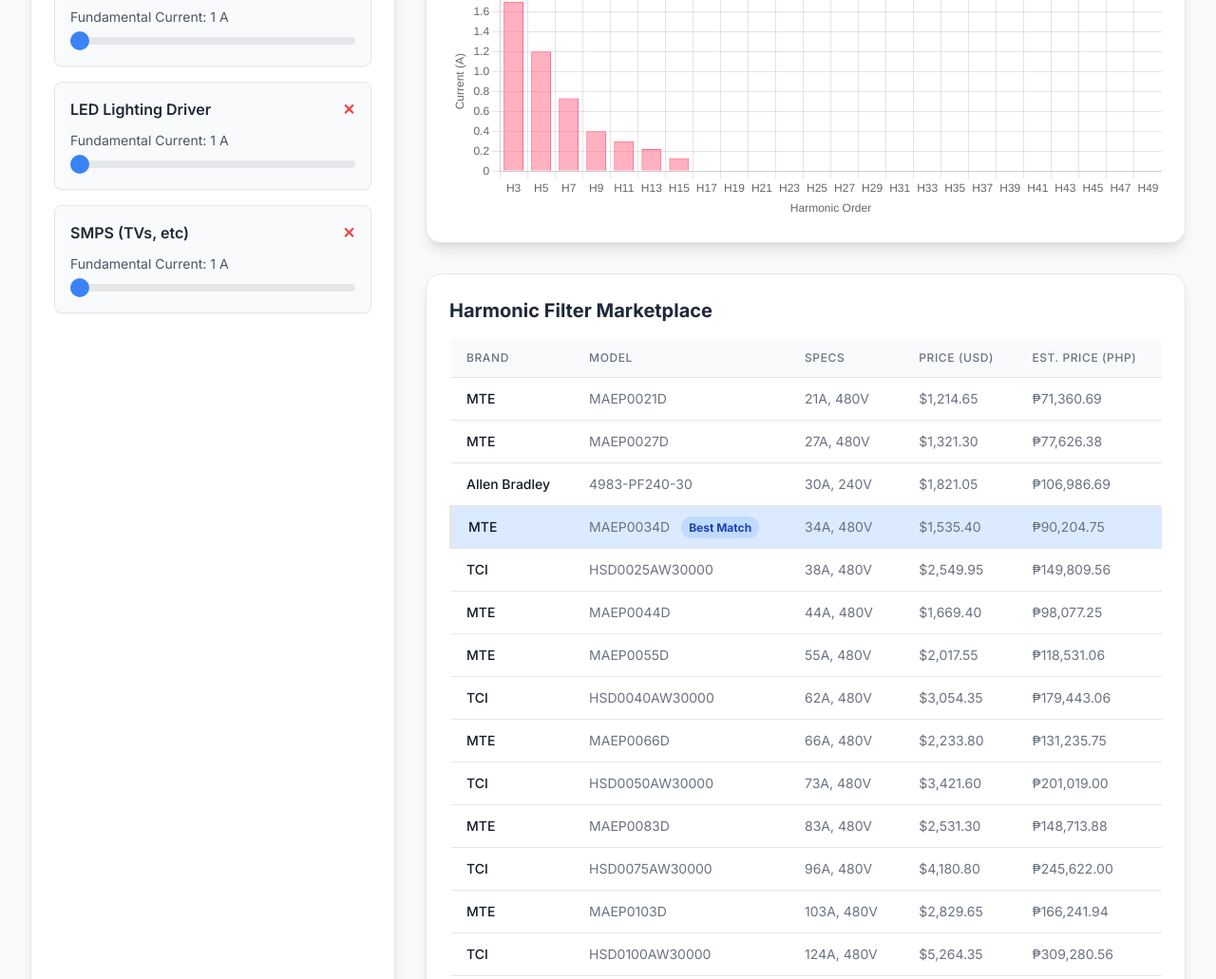
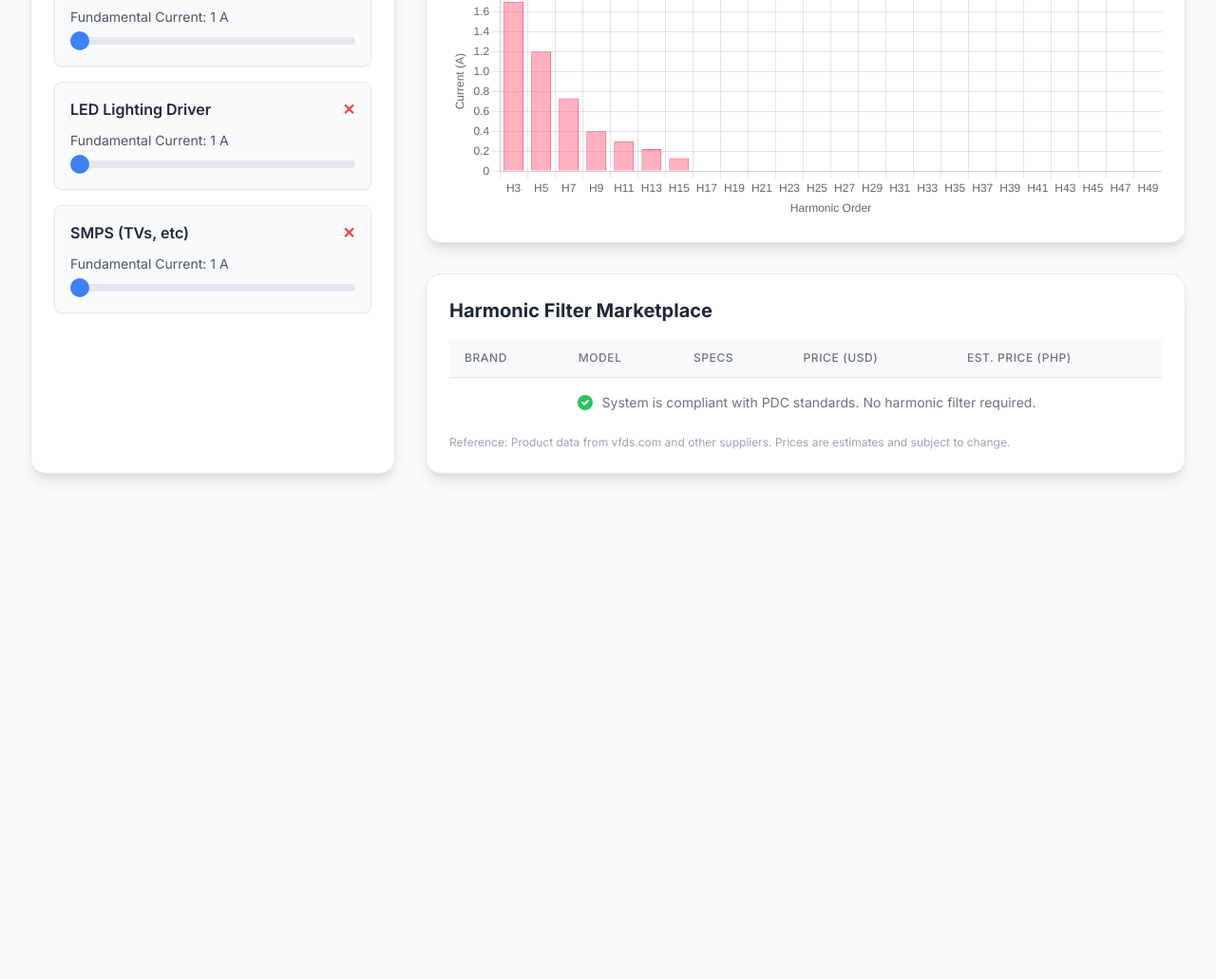
Before and after one commit to polyphase123/harmonics.github.io, a plain HTML site: page index.html in a window 1280 px wide. Shown: the part 1064-2095 px from the top of the page at 95% size. After the commit the page ends 1595 px from the top, so only its background shows below. Drawn offline with nearby package versions, Linux system fonts and the light colour scheme.

Commit message:
Update index.html

```diff
--- a/index.html
+++ b/index.html
@@ -420,7 +420,9 @@
             const kFactor = I_rms > 0 ? (totalFundamentalCurrent*totalFundamentalCurrent + harmonicCurrentMagnitudes.reduce((sum, I_h, h) => sum + I_h*I_h * h*h, 0)) / (I_rms*I_rms) : 1;
             const investmentCost = totalFundamentalCurrent * FILTER_COST_PER_AMP * filterStrength;
 
-            lastResults = { V_fundamental, Z_source_ohms, baseLinearLoad, filterStrength, sources: JSON.parse(JSON.stringify(sources)), THD_I, THD_V, I_rms, TPF, I_neutral, kFactor, investmentCost, totalFundamentalCurrent };
+            const isCompliant = THD_I <= PDC_LIMITS.I && THD_V <= PDC_LIMITS.V;
+
+            lastResults = { V_fundamental, Z_source_ohms, baseLinearLoad, filterStrength, sources: JSON.parse(JSON.stringify(sources)), THD_I, THD_V, I_rms, TPF, I_neutral, kFactor, investmentCost, totalFundamentalCurrent, isCompliant };
 
             updateUI(lastResults);
             updateCharts(harmonicCurrentMagnitudes, V_fundamental, totalFundamentalCurrent);
@@ -440,7 +442,7 @@
             const kFactorEl = document.getElementById('kFactor');
             kFactorEl.textContent = `K-${Math.ceil(r.kFactor > 1 ? r.kFactor : 1)}`;
             kFactorEl.classList.toggle('risk-warning', r.kFactor > 4);
-            updateFilterRecommendation(r.totalFundamentalCurrent);
+            updateFilterRecommendation(r.totalFundamentalCurrent, r.isCompliant);
         }
 
         function updateComplianceStatus(thdi, thdv) {
@@ -452,10 +454,13 @@
             statusThdiEl.className = `font-bold ${thdi <= PDC_LIMITS.I ? 'status-pass' : 'status-fail'}`;
         }
 
-        function updateFilterRecommendation(requiredAmps) {
+        function updateFilterRecommendation(requiredAmps, isCompliant) {
             const formatterUSD = new Intl.NumberFormat('en-US', { style: 'currency', currency: 'USD' });
             const formatterPHP = new Intl.NumberFormat('en-PH', { style: 'currency', currency: 'PHP' });
 
+            filterTableBody.innerHTML = ''; // Clear the table first
+
+            if (!isCompliant) {
                 let recommendedFilter = null;
                 for(const filter of FILTER_CATALOG) {
                     if (filter.amps >= requiredAmps) {
@@ -464,7 +469,6 @@
                     }
                 }
 
-            filterTableBody.innerHTML = '';
                 FILTER_CATALOG.forEach(filter => {
                     const isRecommended = recommendedFilter && filter.model === recommendedFilter.model;
                     const row = document.createElement('tr');
@@ -480,6 +484,20 @@
                     `;
                     filterTableBody.appendChild(row);
                 });
+            } else {
+                const row = document.createElement('tr');
+                row.innerHTML = `
+                    <td colspan="5" class="px-4 py-4 text-center text-sm text-gray-500">
+                        <div class="flex items-center justify-center">
+                            <svg class="w-5 h-5 text-green-500 mr-2" xmlns="http://www.w3.org/2000/svg" viewBox="0 0 20 20" fill="currentColor">
+                                <path fill-rule="evenodd" d="M10 18a8 8 0 100-16 8 8 0 000 16zm3.707-9.293a1 1 0 00-1.414-1.414L9 10.586 7.707 9.293a1 1 0 00-1.414 1.414l2 2a1 1 0 001.414 0l4-4z" clip-rule="evenodd" />
+                            </svg>
+                            <span>System is compliant with PDC standards. No harmonic filter required.</span>
+                        </div>
+                    </td>
+                `;
+                filterTableBody.appendChild(row);
+            }
         }
 
         function updateCharts(harmonicCurrentMagnitudes, V_fundamental, totalFundamentalCurrent) {
```
Lines whose indentation alone changed are shown as unchanged.
